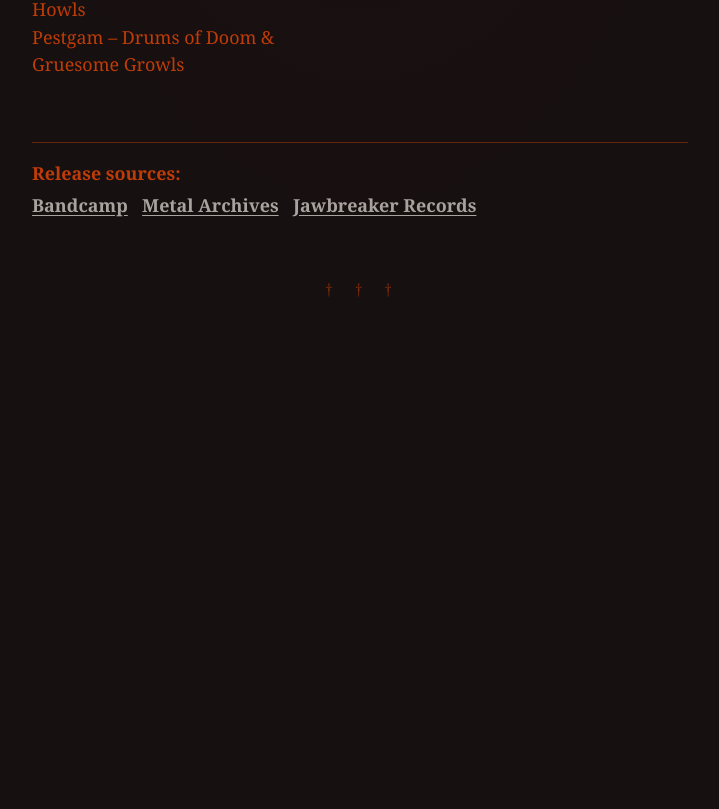
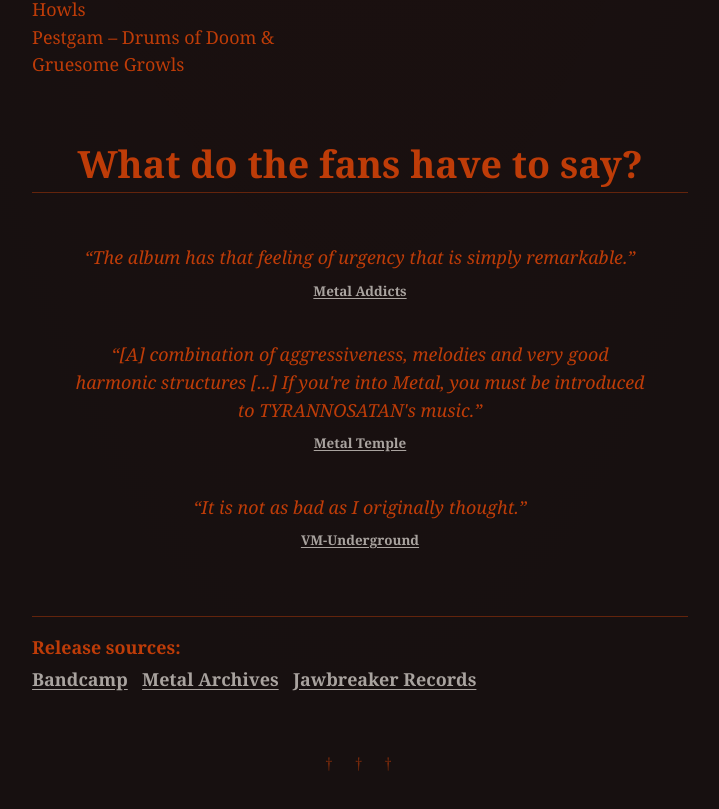
Before and after one commit to Sundin/tyranno-online, a Vue app: page /discography/babylons-skrack in a window 1280 px wide. Shown: the part 1669-2478 px from the top of the page, without its empty margins (280-999 px from the left). Before the commit the page ends 2040 px from the top, so only its background shows below. Built offline with nearby package versions, Linux system fonts and the light colour scheme; no server answers.

Commit message:
Add Babylons Skräck reviews (#42)

```diff
--- a/src/discography/releases.js
+++ b/src/discography/releases.js
@@ -34,6 +34,11 @@ export const releases = [
     links: [
       { label: 'Listen & buy on Bandcamp', url: 'https://tyrannosatan.bandcamp.com/album/babylons-skr-ck' },
       { label: 'Order from Jawbreaker Records', url: 'https://www.jawbreaker.se/product/tyrannosatan-babylons-skrack-cassette/' },
+    ],
+    reviews: [
+      { quote: 'The album has that feeling of urgency that is simply remarkable.', cite: 'Metal Addicts', url: 'https://metaladdicts.com/tyrannosatan-babylons-skrack-review/' },
+      { quote: "[A] combination of aggressiveness, melodies and very good harmonic structures [...] If you're into Metal, you must be introduced to TYRANNOSATAN's music.", cite: 'Metal Temple', url: 'https://metal-temple.com/review/tyrannosatan-babylons-skrack/' },
+      { quote: 'It is not as bad as I originally thought.', cite: 'VM-Underground', url: 'https://www.vm-underground.com/review/tyrannosatan-babylons-skrack-ep/' },
     ],
     sources: [
       { label: 'Bandcamp', url: 'https://tyrannosatan.bandcamp.com/album/babylons-skr-ck' },
```
Also changed, not shown: 1 other file (tests, documents, lock files or other folders).
